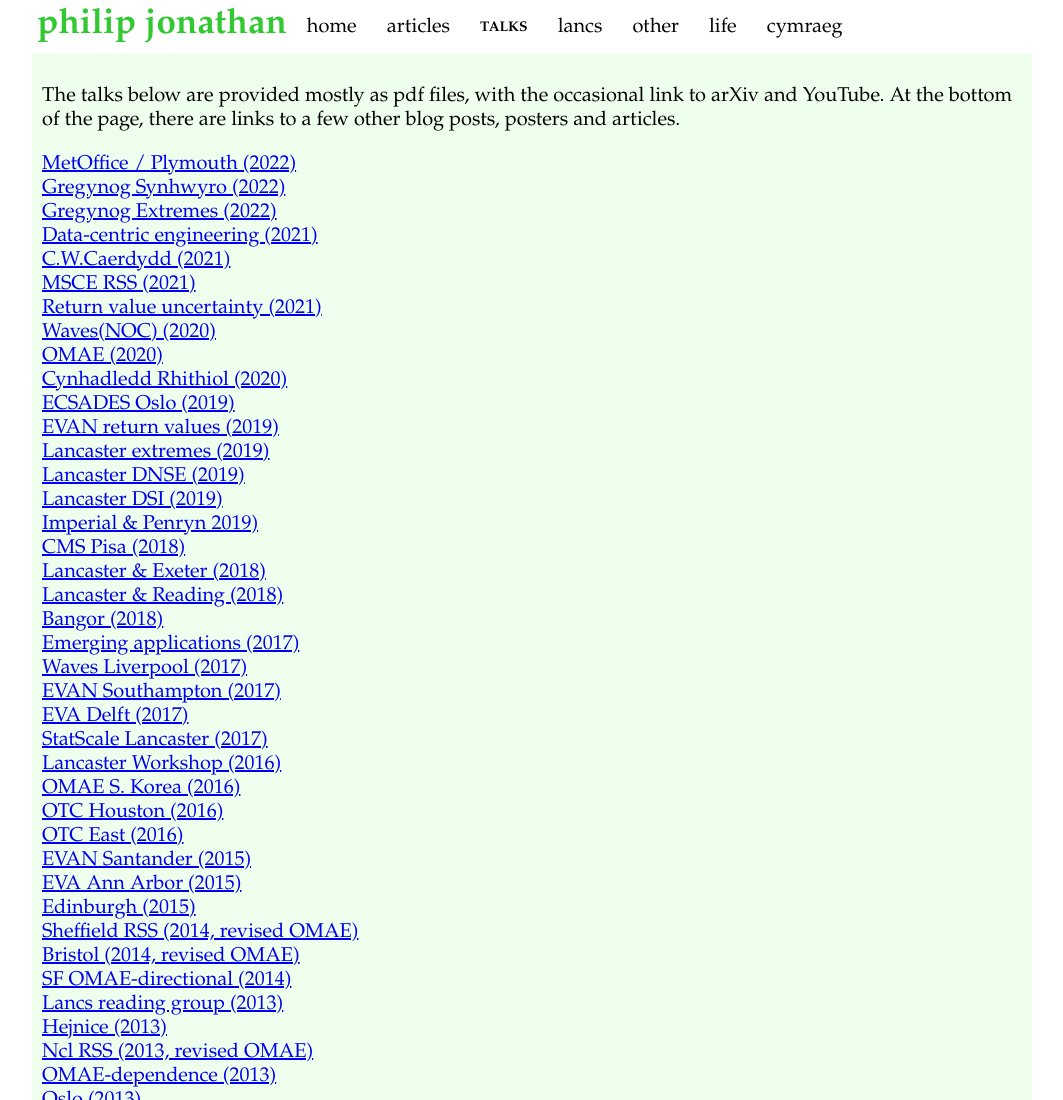
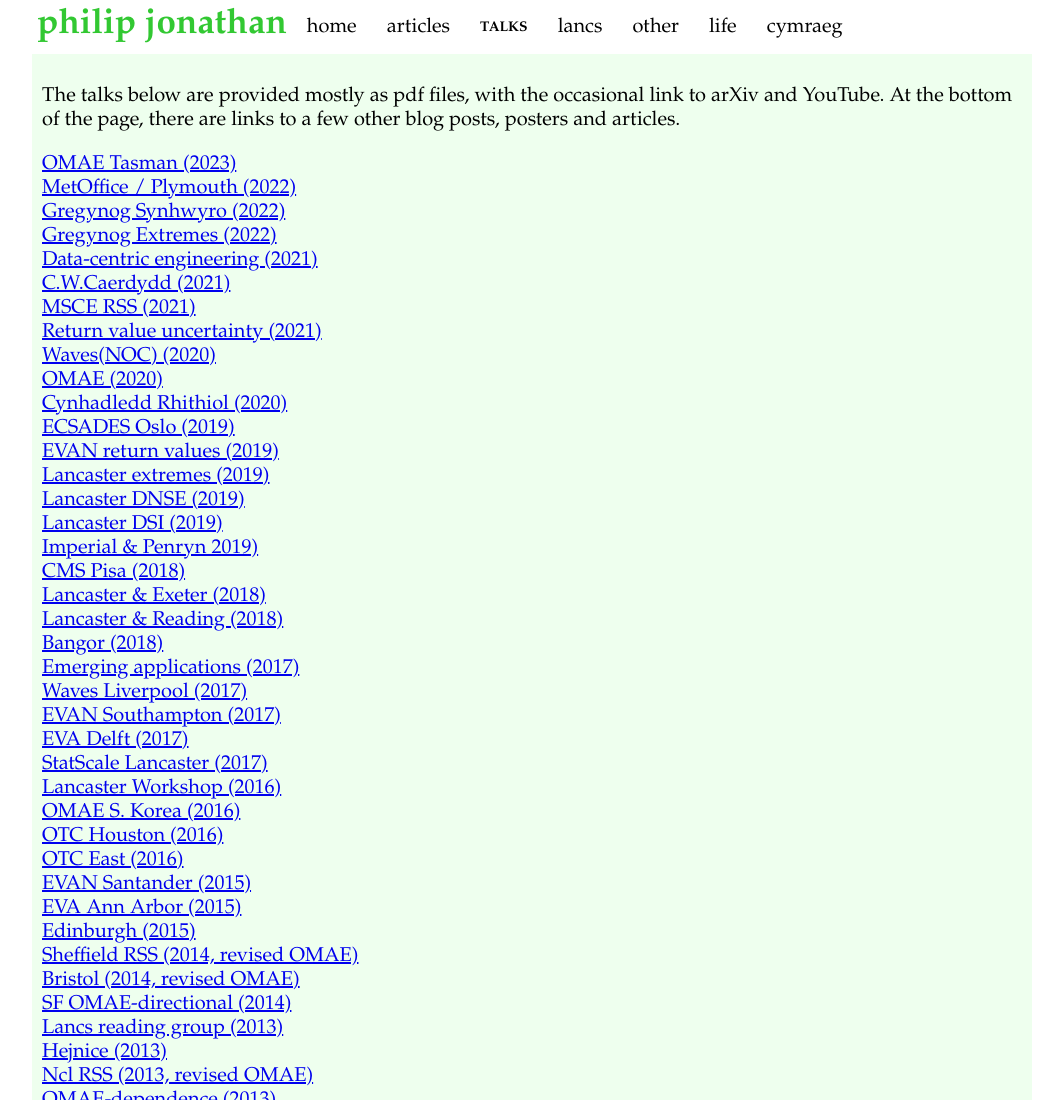
Before and after one commit to ygraigarw/ygraigarw.github.io, a plain HTML site: page sgyrsiau.html in a window 1280 px wide. Shown: the top 1100 px of the page, without its empty margins (108-1171 px from the left). Drawn offline with Linux system fonts and the light colour scheme.

Commit message:
OMAE23 Tasman

```diff
--- a/sgyrsiau.html
+++ b/sgyrsiau.html
@@ -102,6 +102,7 @@ h1.phil {
 
 <p>The talks below are provided mostly as pdf files, with the occasional link to arXiv and YouTube. At the bottom of the page, there are links to a few other blog posts, posters and articles.</p>
 
+<a href="Omae23-Tasman.pdf"> OMAE Tasman (2023) </a></br>
 <a href="JntMetOff22.pdf"> MetOffice / Plymouth (2022)</a></br>
 <a href="JntGrgRmtSns22.pdf"> Gregynog Synhwyro (2022)</a></br>
 <a href="JntGrgExt22.pdf"> Gregynog Extremes (2022)</a></br>
```
Also changed, not shown: 1 other file.
